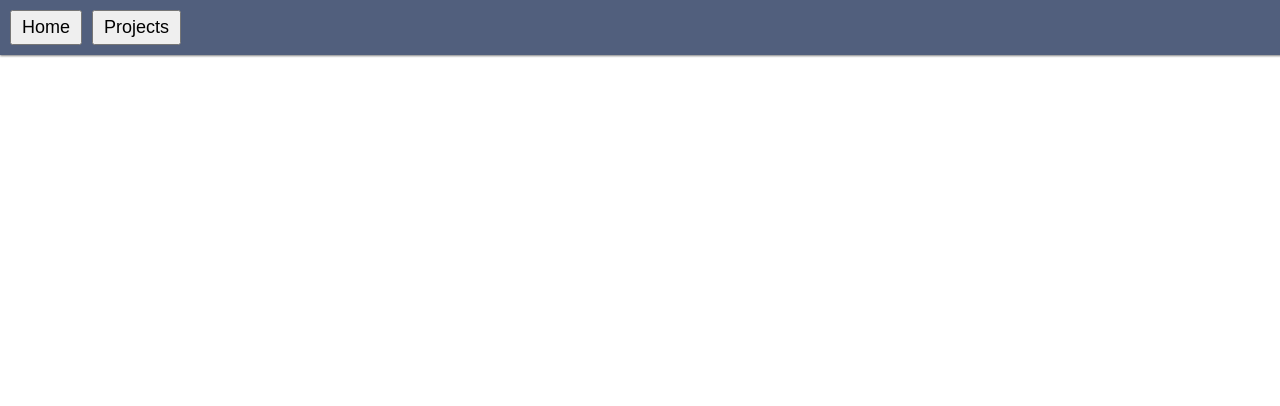
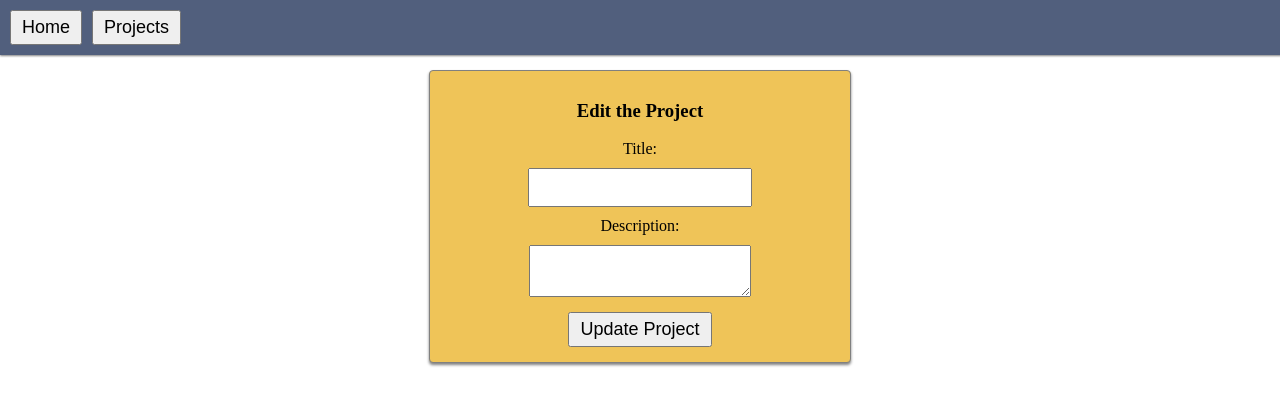
Before and after one commit to roblebob/lab-integrating-react-app-lecture, a React (Vite) app: page /projects/edit/1 in a window 1280 px wide. Before the commit this address had no page. Shown: the top 406 px of the page. Built offline with nearby package versions, Linux system fonts and the light colour scheme; no server answers.

Commit message:
Making a PUT Request

```diff
--- a/src/App.jsx
+++ b/src/App.jsx
@@ -5,6 +5,7 @@
 import ProjectListPage from "./pages/ProjectListPage";
 import CreateProjectPage from "./pages/CreateProjectPage";
 import ProjectDetailsPage from "./pages/ProjectDetailsPage";
+import EditProjectPage from "./pages/EditProjectPage";
 
 function App() {
   return (
@@ -15,8 +16,9 @@
         <Route path="/" element={<HomePage />} />
         <Route path="/projects" element={<ProjectListPage />} />
         <Route path="projects/create" element={<CreateProjectPage />} />
+        <Route path="/projects/:projectId" element={<ProjectDetailsPage />} />
 
-        <Route path="/projects/:projectId" element={<ProjectDetailsPage />} />
+        <Route path="/projects/edit/:projectId" element={ <EditProjectPage /> } />
       </Routes>
     </div>
   );
--- /dev/null
+++ b/src/pages/EditProjectPage.jsx
@@ -0,0 +1,72 @@
+// src/pages/EditProjectPage.jsx
+
+import { useState, useEffect } from "react";
+import { useParams, useNavigate } from "react-router-dom";
+import axios from "axios";
+
+const API_URL = "https://project-management-api-4641927fee65.herokuapp.com";
+
+function EditProjectPage(props) {
+  const [title, setTitle] = useState("");
+  const [description, setDescription] = useState("");
+
+  const { projectId } = useParams(); // <== ADD
+  const navigate = useNavigate(); // <== ADD
+
+  useEffect(() => {
+    axios
+      .get(`${API_URL}/projects/${projectId}`)
+      .then((response) => {
+        const project = response.data;
+        setTitle(project.title);
+        setDescription(project.description);
+      })
+      .catch((error) => console.log(error));
+  }, [projectId]); // <== ADD
+
+
+
+  const handleFormSubmit = (e) => {
+    e.preventDefault();
+
+    const requestBody = { title, description };
+
+    axios
+      .put(`${API_URL}/projects/${projectId}`, requestBody)
+      .then((response) => {
+        console.log("EditProjectPage", "put-response", response);
+        navigate(`/projects/${projectId}`);
+      })
+      .catch((error) => console.log("EditProjectPage", "put-response", error));
+  }
+
+
+
+
+  return (
+    <div className="EditProjectPage">
+      <h3>Edit the Project</h3>
+
+      <form onSubmit={handleFormSubmit}>
+        <label>Title:</label>
+        <input
+          type="text"
+          name="title"
+          value={title}
+          onChange={(e) => setTitle(e.target.value)}
+        />
+
+        <label>Description:</label>
+        <textarea
+          name="description"
+          value={description}
+          onChange={(e) => setDescription(e.target.value)}
+        />
+
+        <button type="submit">Update Project</button>
+      </form>
+    </div>
+  );
+}
+
+export default EditProjectPage;
```
